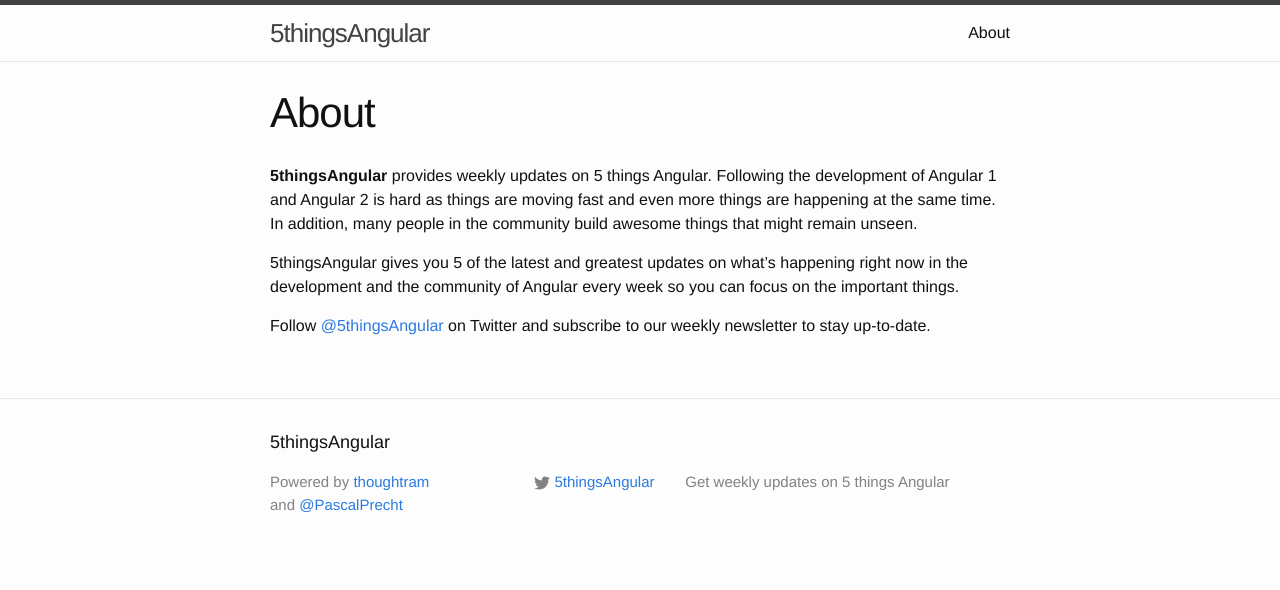
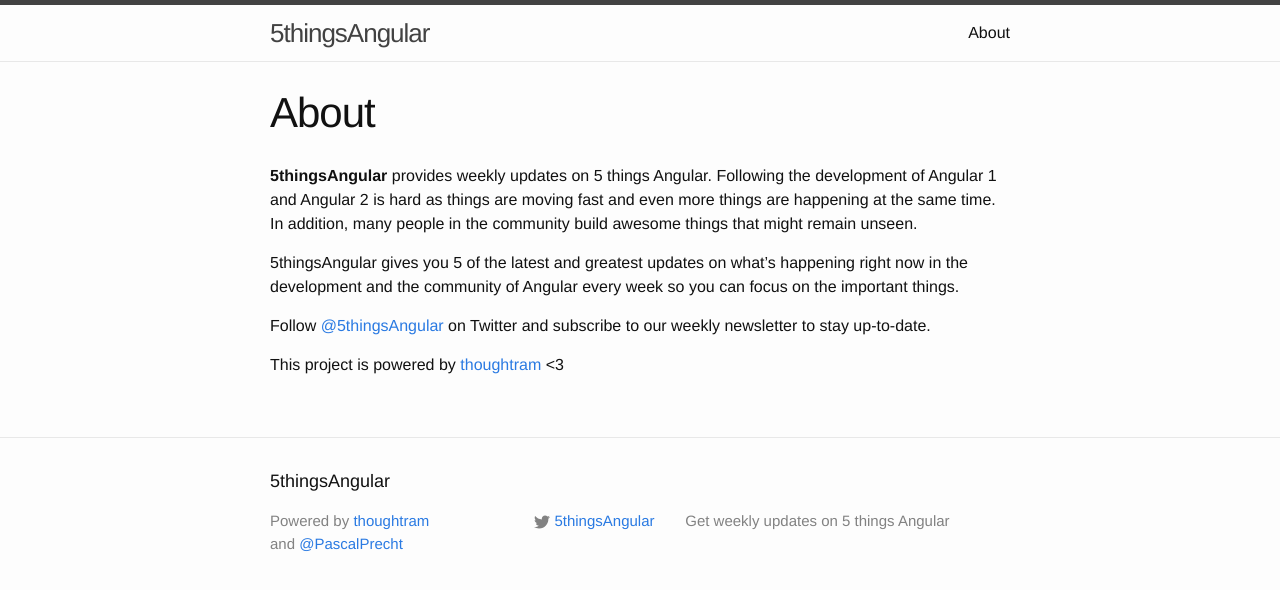
Before and after one commit to lacolaco/5thingsAngular.github.io, a Jekyll site: the page built from about.md, in a window 1280 px wide. Shown: the top 590 px of the page. Built offline with Jekyll 4.4.1, drawn with Linux system fonts in a browser that asks for light colours; some of the changed lines change nothing that is shown.

Commit message:
fixes link and mentioned thoughtram as sponsor

```diff
--- a/_includes/footer.html
+++ b/_includes/footer.html
@@ -8,7 +8,7 @@
       <div class="footer-col  footer-col-1">
         <ul class="contact-list">
           <li>Powered by <a href="http://thoughtram.io" title="thoughtram">thoughtram</a></li>
-          <li>and <a href="#">@PascalPrecht</a></li>
+          <li>and <a href="http://twitter.com/PascalPrecht" title="Pascal Precht on Twitter">@PascalPrecht</a></li>
         </ul>
       </div>
 
--- a/about.md
+++ b/about.md
@@ -9,3 +9,5 @@
 5thingsAngular gives you 5 of the latest and greatest updates on what's happening right now in the development and the community of Angular every week so you can focus on the important things.
 
 Follow [@5thingsAngular](http://twitter.com/5thingsAngular) on Twitter and subscribe to our weekly newsletter to stay up-to-date.
+
+This project is powered by [thoughtram](http://twitter.com/thoughtram) &lt;3
```
